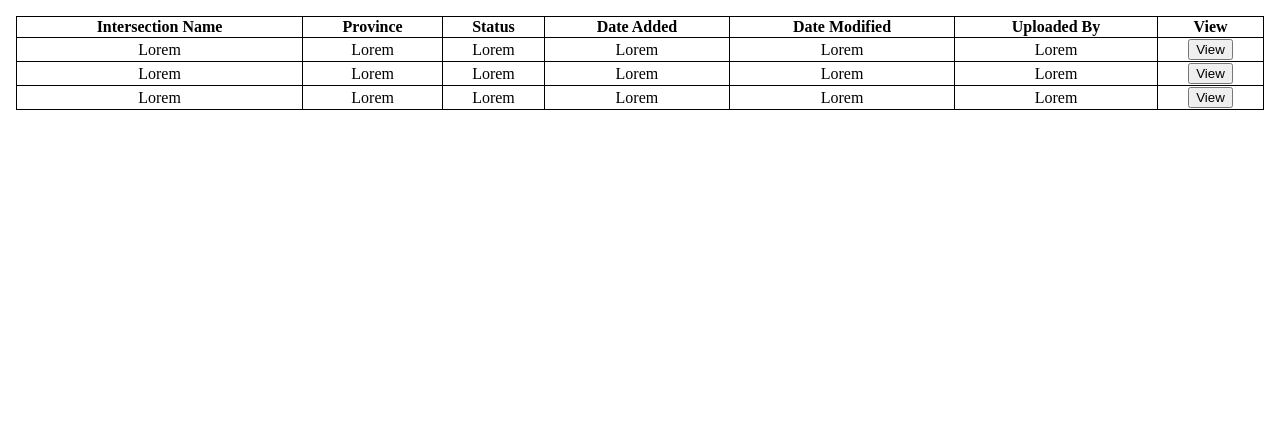
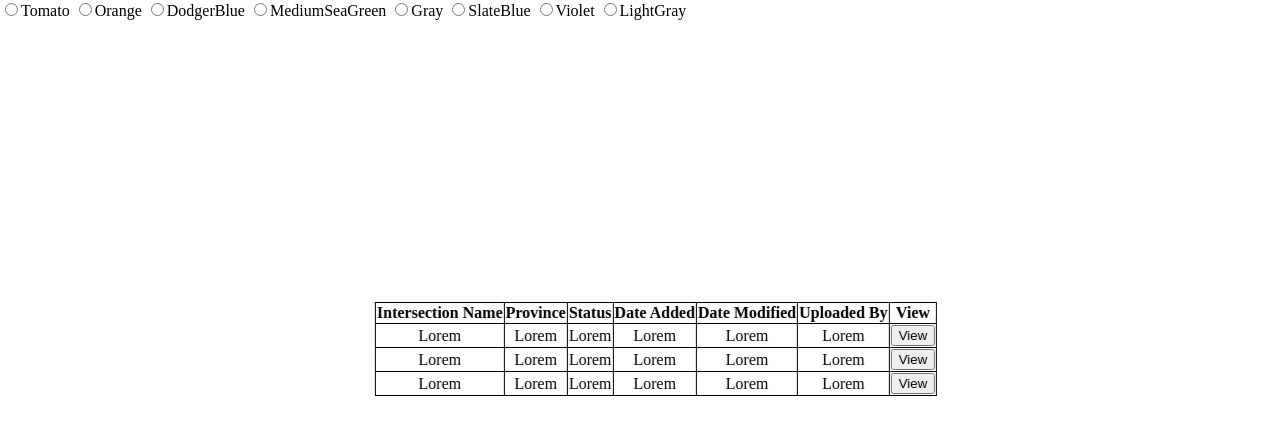
Before and after one commit to CN332nawaphoom/cn332-nawaphoom, a Django app: page / in a window 1280 px wide. Shown: the part 67-502 px from the top of the page. Run offline with Django 4.2, Linux system fonts and the light colour scheme; the visitor is signed in with stand-in values (Sample User, id 1).

Commit message:
dashboard.css

```diff
--- a/django_project/static/css/dashboard.css
+++ b/django_project/static/css/dashboard.css
@@ -1,3 +1,27 @@
+body{
+    transition: background-color 0.5s ease;
+}
+
+form{
+    margin-bottom:20px ;
+}
+
+input[type="radio"]
+{
+    margin-bottom: 10px;
+}
+
+main{
+    backdrop-filter: blur(10px);
+    background-color: rgba(255, 255, 255, 0.4);
+    padding: 1rem 1rem;
+    -webkit-backdrop-filter: blur(10px);
+    border-radius: 0.25rem;
+    position: fixed;
+    top: 50%;
+    left: 50%;
+    transform: translate(-50%, -50%);
+}
 table {
     border-collapse: collapse;
     width: 100%;
--- a/django_project/templates/main/dashboard.html
+++ b/django_project/templates/main/dashboard.html
@@ -6,9 +6,25 @@
     <meta name="viewport" content="width=device-width, initial-scale=1.0">
     <title>Dashboard</title>
     <link rel="stylesheet" href="{% static 'css/dashboard.css' %}">
+    <script>
+        function changeBackgroundColor(color)
+        {
+            document.body.style.backgroundColor = color;
+        }
+    </script>
 </head>
 <body>
     {% include 'main/navbar-with-search.html' %}
+    <from>
+        <input type="radio" name="color" value="Tomato" onclick="changeBackgroundColor('Tomato')">Tomato
+        <input type="radio" name="color" value="Orange" onclick="changeBackgroundColor('Orange')">Orange
+        <input type="radio" name="color" value="DodgerBlue" onclick="changeBackgroundColor('DodgerBlue')">DodgerBlue
+        <input type="radio" name="color" value="MediumSeaGreen" onclick="changeBackgroundColor('MediumSeaGreen')">MediumSeaGreen
+        <input type="radio" name="color" value="Gray" onclick="changeBackgroundColor('Gray')">Gray
+        <input type="radio" name="color" value="SlateBlue" onclick="changeBackgroundColor('SlateBlue')">SlateBlue
+        <input type="radio" name="color" value="Violet" onclick="changeBackgroundColor('Violet')">Violet
+        <input type="radio" name="color" value="LightGray" onclick="changeBackgroundColor('LightGray')">LightGray
+    </from>
     <main>
         <table>
             <tr>
```
